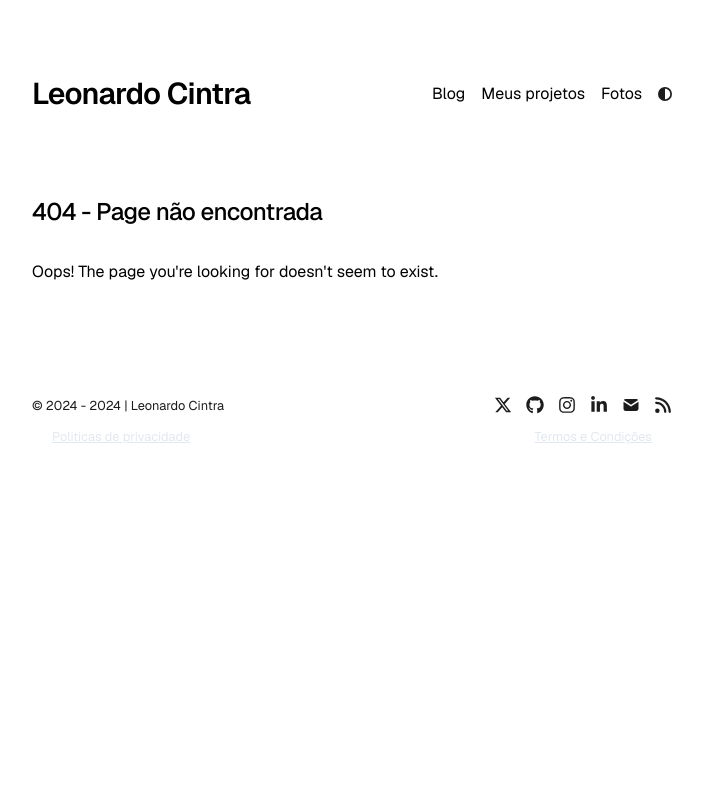
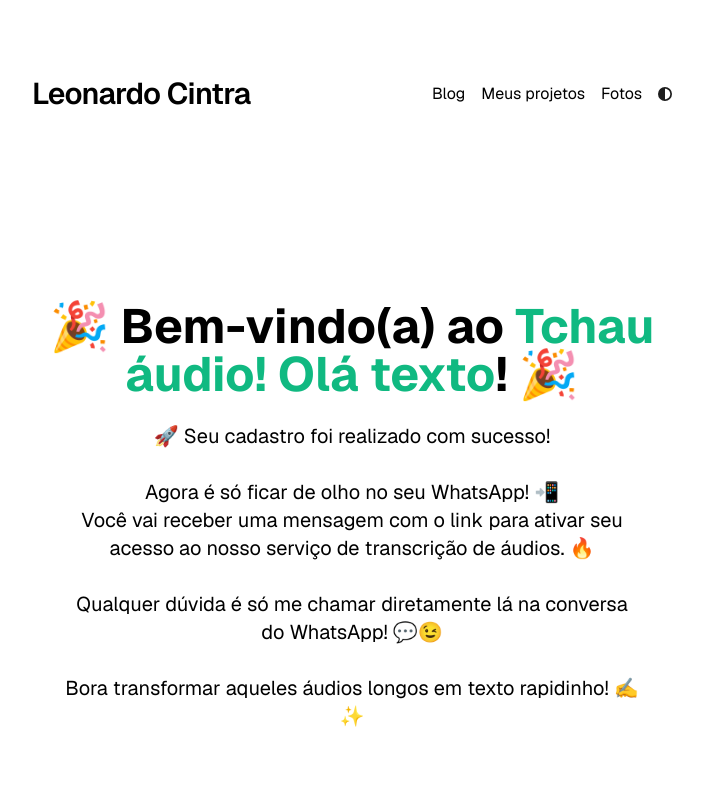
Before and after one commit to leonardocintra/leonardocintra, a Next.js app: page /tchauaudio in a window 1280 px wide. Before the commit this address had no page. Shown: the top 800 px of the page, without its empty margins (288-991 px from the left). Built offline with nearby package versions, Linux system fonts and the light colour scheme.

Commit message:
:lipstick: tchau audio page

```diff
--- a/app/(my-apps)/tchauaudio/[instanceName]/page.tsx
+++ b/app/(my-apps)/tchauaudio/[instanceName]/page.tsx
@@ -6,7 +6,7 @@ interface PageProps {
   };
 }
 
-export default function AppTchauAudioPage({ params }: PageProps) {
+export default function AppTchauAudioPageConnect({ params }: PageProps) {
   const { instanceName } = params;
 
   return (
--- /dev/null
+++ b/app/(my-apps)/tchauaudio/page.tsx
@@ -0,0 +1,23 @@
+export default function AppTchauAudioPage() {
+  return (
+    <div className="flex flex-col items-center justify-center min-h-[80vh] text-center px-4">
+      <h1 className="text-4xl md:text-5xl font-bold mb-6">
+        🎉 Bem-vindo(a) ao{" "}
+        <span className="text-emerald-500">Tchau áudio! Olá texto</span>! 🎉
+      </h1>
+
+      <p className="text-lg md:text-xl max-w-xl">
+        🚀 Seu cadastro foi realizado com sucesso! <br />
+        <br />
+        Agora é só ficar de olho no seu WhatsApp! 📲 <br />
+        Você vai receber uma mensagem com o link para ativar seu acesso ao nosso
+        serviço de transcrição de áudios. 🔥 <br />
+        <br />
+        Qualquer dúvida é só me chamar diretamente lá na conversa do WhatsApp!
+        💬😉 <br />
+        <br />
+        Bora transformar aqueles áudios longos em texto rapidinho! ✍️✨
+      </p>
+    </div>
+  );
+}
```
